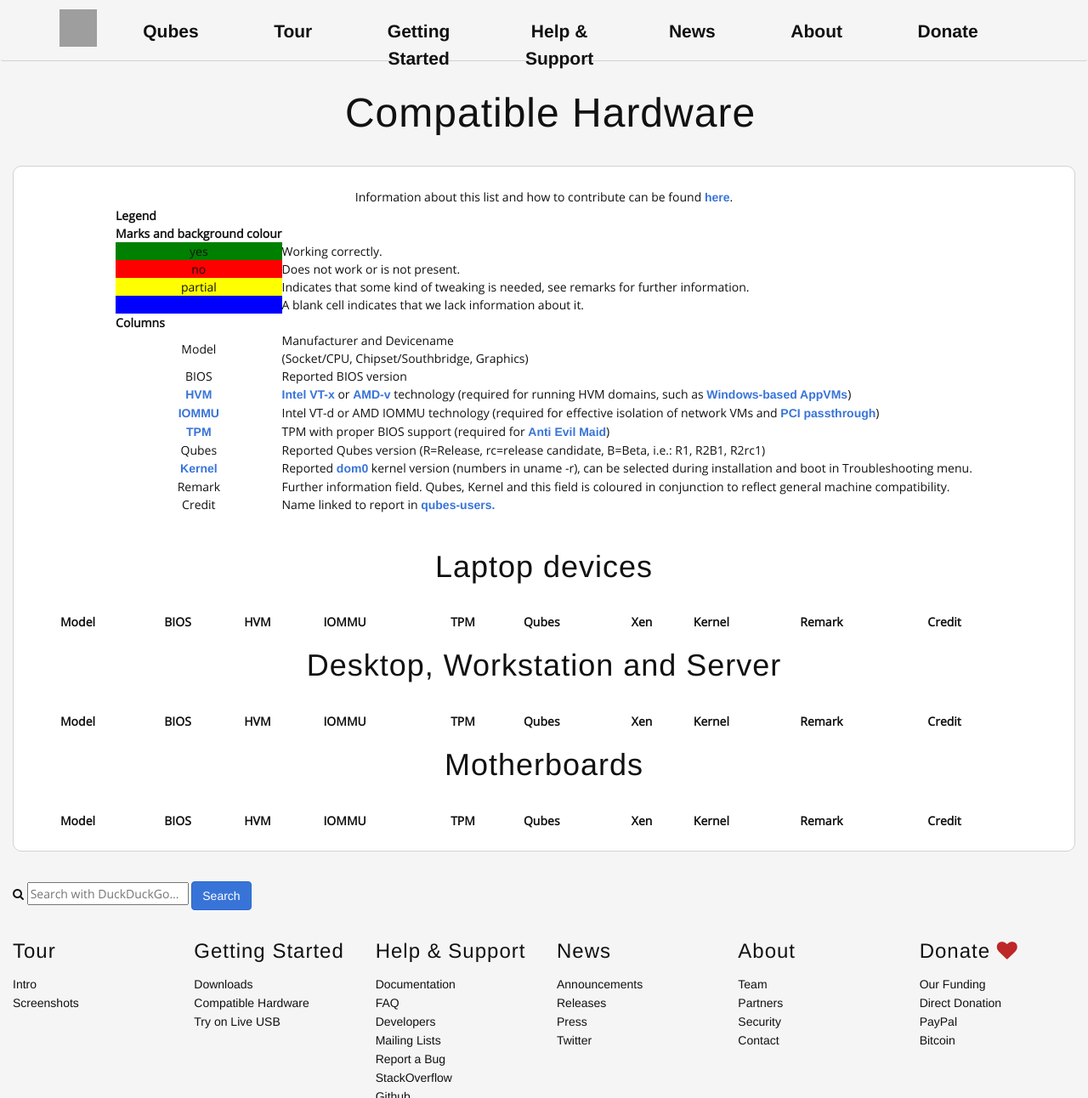
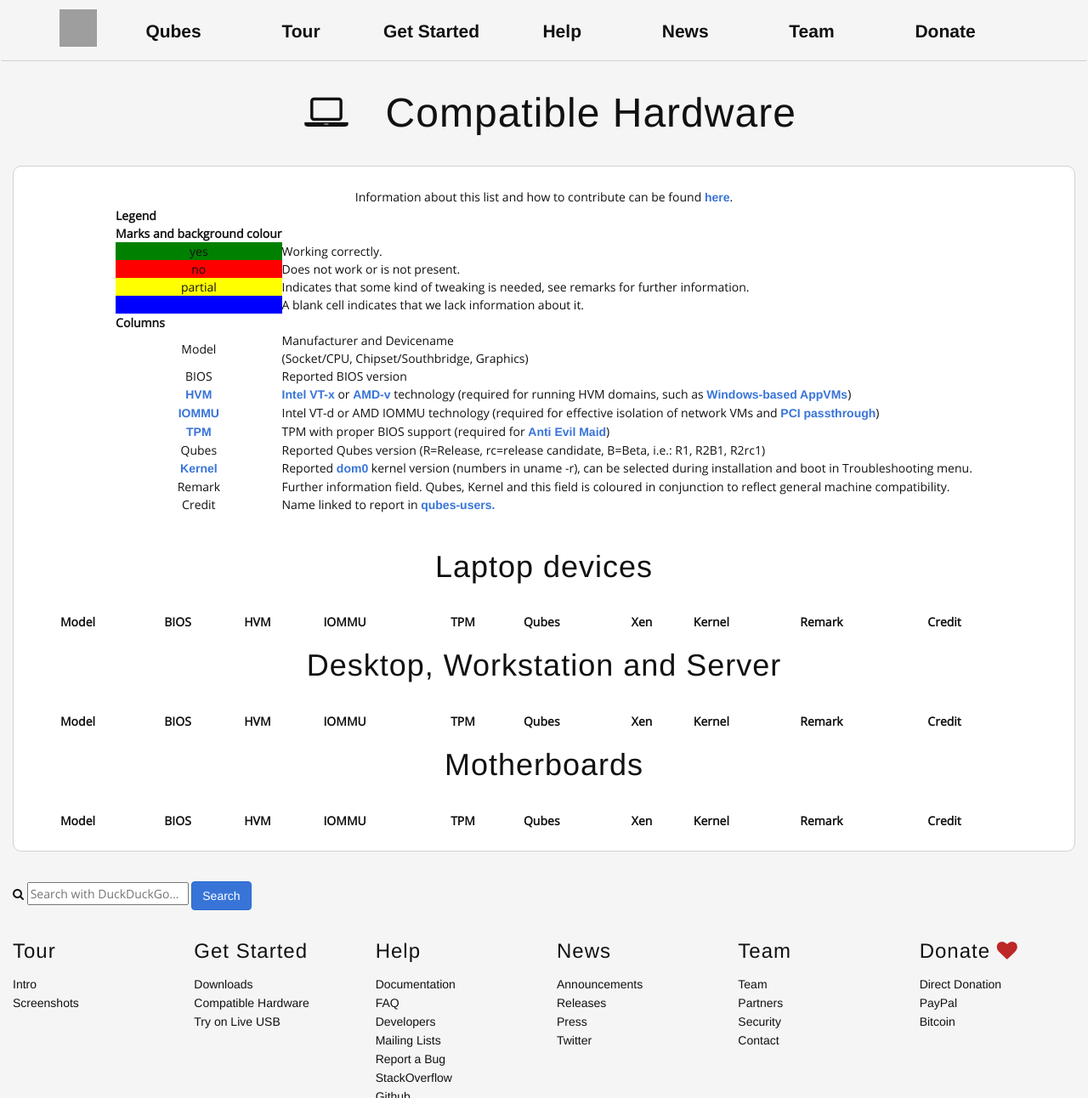
Before and after one commit to QubesOS/qubesos.github.io, a Jekyll site: the page built from pages/compatible-hardware.html, in a window 1280 px wide and 1400 px high, cut to the strip 0-1292 px from the top of the window. Shown: the whole strip at 85% size. Built offline with Jekyll 4.4.1, drawn with Linux system fonts in a browser that asks for light colours; some web fonts are replaced; grey boxes are pictures that could not be loaded.

Commit message:
quick hack changes to data.architecure #1460

```diff
--- a/_data/architecture.yml
+++ b/_data/architecture.yml
@@ -1,32 +1,44 @@
 - title: Tour
   url: /tour/
+  icon: fa-flag
   sub-pages:
   - title: Intro
     url: /intro/
+    icon: fa-flag
   - title: Screenshots
     url: /screenshots/
+    icon: fa-picture-o
 
-- title: Getting Started
-  url: /doc/getting-started/
+- title: Get Started
+  url: /doc/
+  icon: fa-fort-awesome
   sub-pages:
   - title: Downloads
     url: /downloads/
+    icon: fa-download
   - title: Compatible Hardware
-    url: /hcl/
+    url: /compatible-hardware/
+    icon: fa-laptop
   - title: Try on Live USB
-    url: /downloads/
+    url: /downloads/#qubes-live-usb-alpha
+    icon: fa-download
 
-- title: Help & Support
-  url: /help-and-support/
+- title: Help
+  url: /help/
+  icon: fa-medkit
   sub-pages:
   - title: Documentation
     url: /doc/
+    icon: fa-book
   - title: FAQ
     url: /doc/user-faq/
+    icon: fa-info-circle
   - title: Developers
     url: /doc/devel-faq/
+    icon: fa-code
   - title: Mailing Lists
     url: /doc/mailing-lists/
+    icon: fa-envelope-o
   - title: Report a Bug
     url: https://github.com/QubesOS/qubes-issues/issues
   - title: StackOverflow
@@ -36,18 +48,23 @@
 
 - title: News
   url: /news/
+  icon: fa-newspaper-o
   sub-pages:
   - title: Announcements
     url: /news#announcements/
+    icon: fa-bullhorn
   - title: Releases
     url: /releases/
+    icon: fa-rocket
   - title: Press
     url: /news#press/
+    icon: fa-newspaper-o
   - title: Twitter
     url: https://twitter.com/QubesOS
 
-- title: About
-  url: /about/
+- title: Team
+  url: /team/
+  icon: fa-qube
   sub-pages:
   - title: Team
     url: /team/
@@ -57,14 +74,14 @@
     url: /security/
   - title: Contact
     url: /contact/
+    icon: fa-comments
 
 - title: Donate
   url: /donate/
+  icon: fa-heart
   sub-pages:
-  - title: Our Funding
-    url: /donate/
   - title: Direct Donation
-    url: /donate/
+    url: /donate/#direct-donation
   - title: PayPal
     url: /donate#paypal/
   - title: Bitcoin
```
